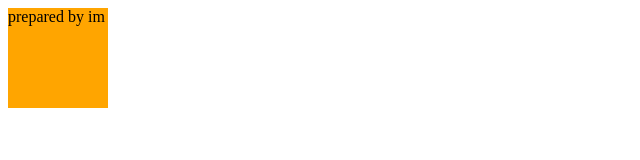
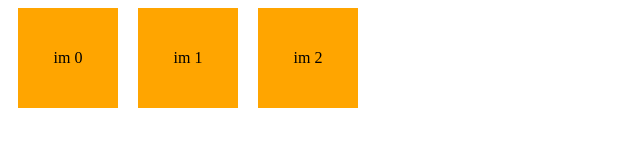
Before and after one commit to miolab/js_pure_front, a plain HTML site: page index.html in a window 1280 px wide. Shown: the whole page, without its empty margins (0-640 px from the left). Drawn offline with Linux system fonts and the light colour scheme.

Commit message:
replicate boxes

```diff
--- a/index.html
+++ b/index.html
@@ -5,7 +5,14 @@
   <meta name="viewport" content="width=device-width, initial-scale=1.0">
   <title>JS Front</title>
   <style>
+    body {
+      display: flex;
+      flex-wrap: wrap;
+    }
     .box {
+      margin: 0 10px;
+      text-align: center;
+      line-height: 100px;
       background-color: orange;
       width: 100px;
       height: 100px;
@@ -20,7 +27,10 @@
   </style>
 </head>
 <body>
-  <div id="box" class="box">prepared by im</div>
+  <!-- <div id="box1" class="box">box1</div>
+  <div id="box2" class="box">box2</div>
+  <div id="box3" class="box">box3</div> -->
+
   <script src="js/app.js"></script>
 </body>
 </html>
--- a/js/app.js
+++ b/js/app.js
@@ -1,7 +1,14 @@
 'use strict';
 
-const box = document.getElementById("box")
+for (let i = 0; i < 3; i++) {
+  const divBox = document.createElement('div');
 
-box.addEventListener('click', () => {
-  box.classList.add('yellow-circle')
-});
+  document.body.appendChild(divBox);
+
+  divBox.classList.add('box');
+  divBox.innerHTML = "im " + String(i);
+
+  divBox.addEventListener('click', () => {
+    divBox.classList.toggle('yellow-circle');
+  })
+}
```
